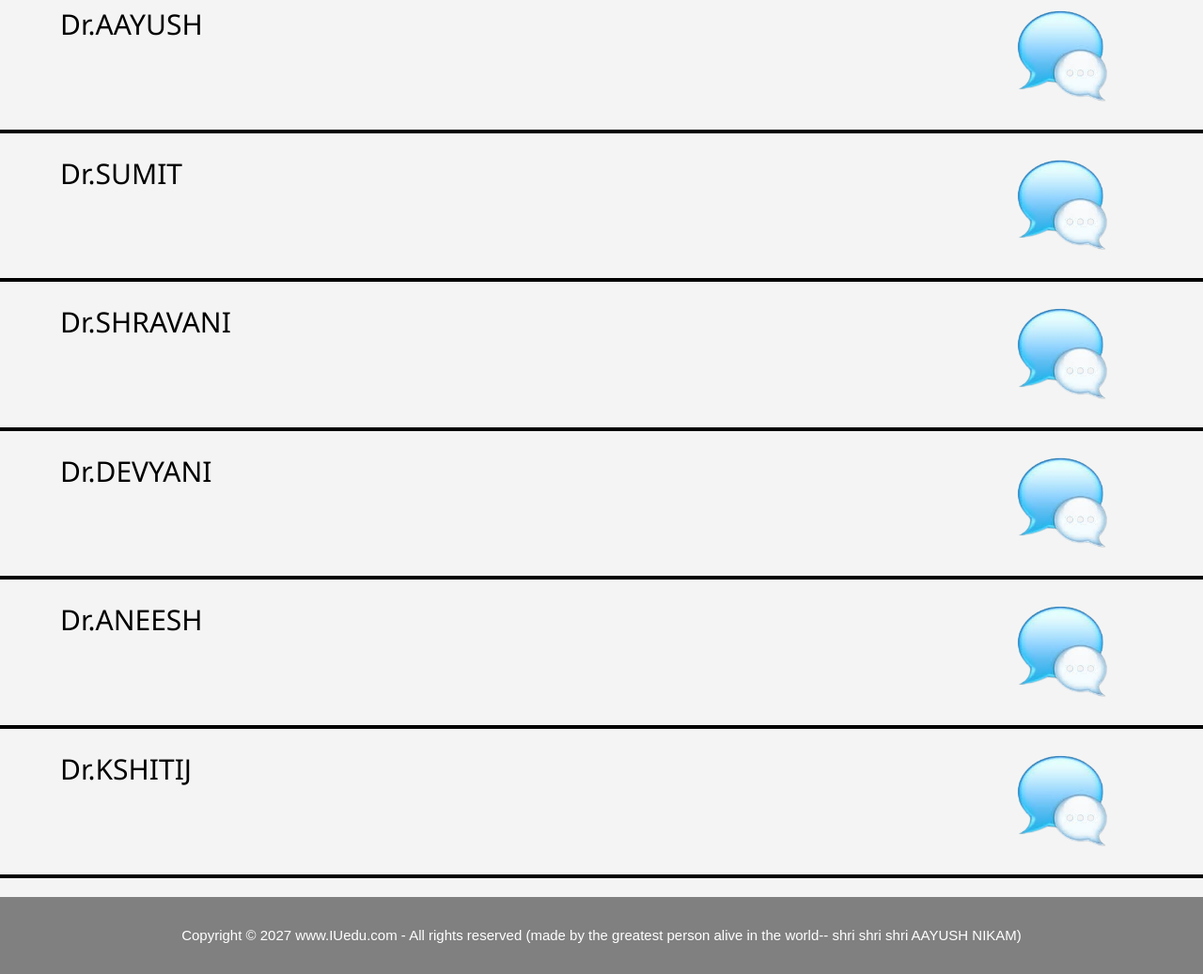
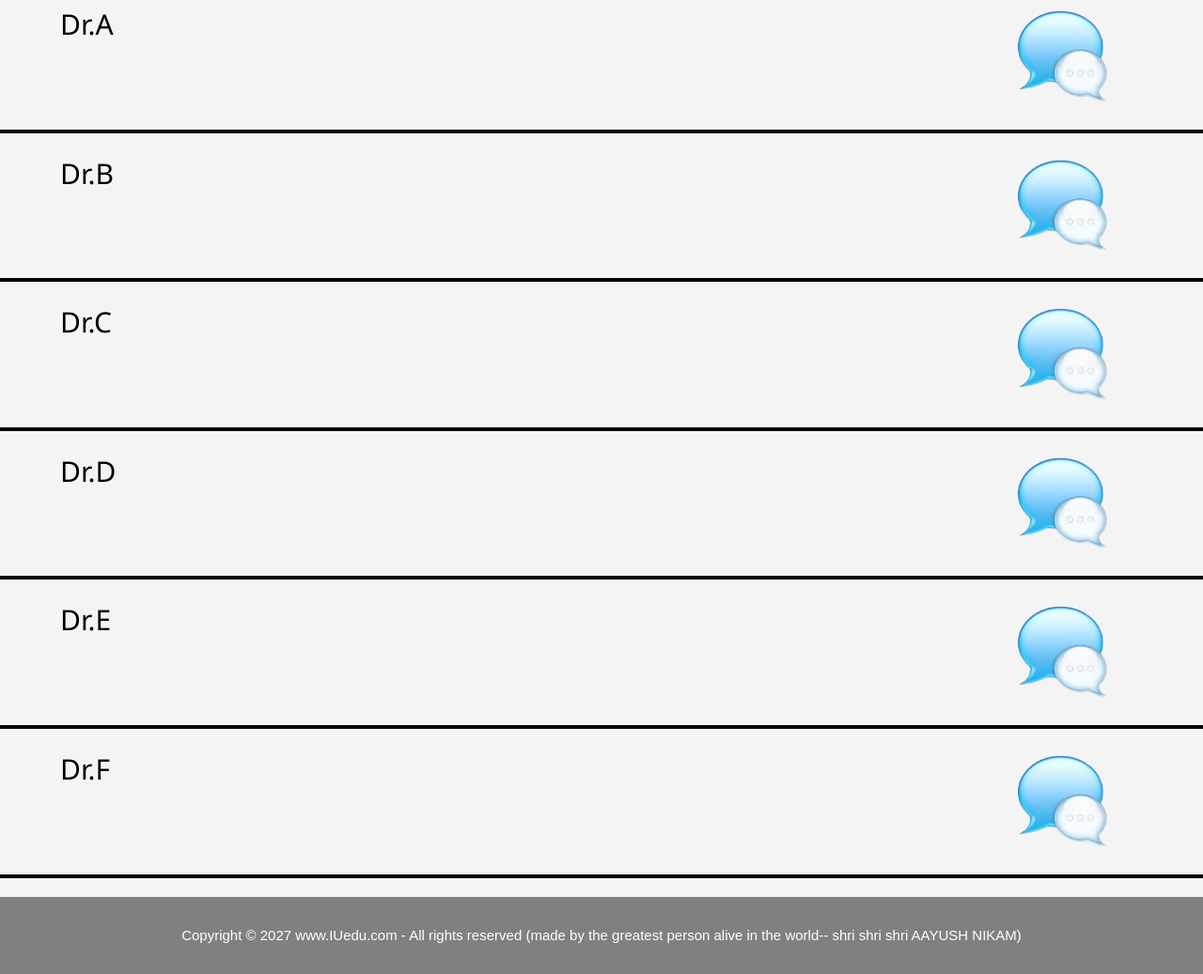
Before and after one commit to AAYUSHNIKAM/MIT-1, a plain HTML site: page textlist.html in a window 1280 px wide. Shown: the part 194-1231 px from the top of the page at 94% size. Drawn offline with nearby package versions, Linux system fonts and the light colour scheme; sample sign-in values are in the browser's storage.

Commit message:
textlist.html

```diff
--- a/textlist.html
+++ b/textlist.html
@@ -1028,12 +1028,12 @@ for the slideshow */
 
         <section class="doclist">
             <div class="alldoc">
-                <hr><div class="doc">Dr.AAYUSH <a href="tel: +9139226600"><img src="memechat/text.png" alt=""></a></div><hr>
-                <div class="doc">Dr.SUMIT <a href="memechat/index.html"><img src="memechat/text.png" alt=""></a></div><hr>
-                <div class="doc">Dr.SHRAVANI <a href="tryvideo/room2/index.html"><img src="memechat/text.png" alt=""></a></div><hr>
-                <div class="doc">Dr.DEVYANI <a href="tel: +917038882373"><img src="memechat/text.png" alt=""></a></div><hr>
-                <div class="doc">Dr.ANEESH <a href="tel: +919309845622"><img src="memechat/text.png" alt=""></a></div><hr>
-                <div class="doc">Dr.KSHITIJ <a href="tel: +918010021418"><img src="memechat/text.png" alt=""></a></div><hr>
+                <hr><div class="doc">Dr.A <a href="tel: +9139226600"><img src="memechat/text.png" alt=""></a></div><hr>
+                <div class="doc">Dr.B <a href="memechat/index.html"><img src="memechat/text.png" alt=""></a></div><hr>
+                <div class="doc">Dr.C <a href="tryvideo/room2/index.html"><img src="memechat/text.png" alt=""></a></div><hr>
+                <div class="doc">Dr.D <a href="tel: +917038882373"><img src="memechat/text.png" alt=""></a></div><hr>
+                <div class="doc">Dr.E <a href="tel: +919309845622"><img src="memechat/text.png" alt=""></a></div><hr>
+                <div class="doc">Dr.F <a href="tel: +918010021418"><img src="memechat/text.png" alt=""></a></div><hr>
             </div>
           </section>
 
```
